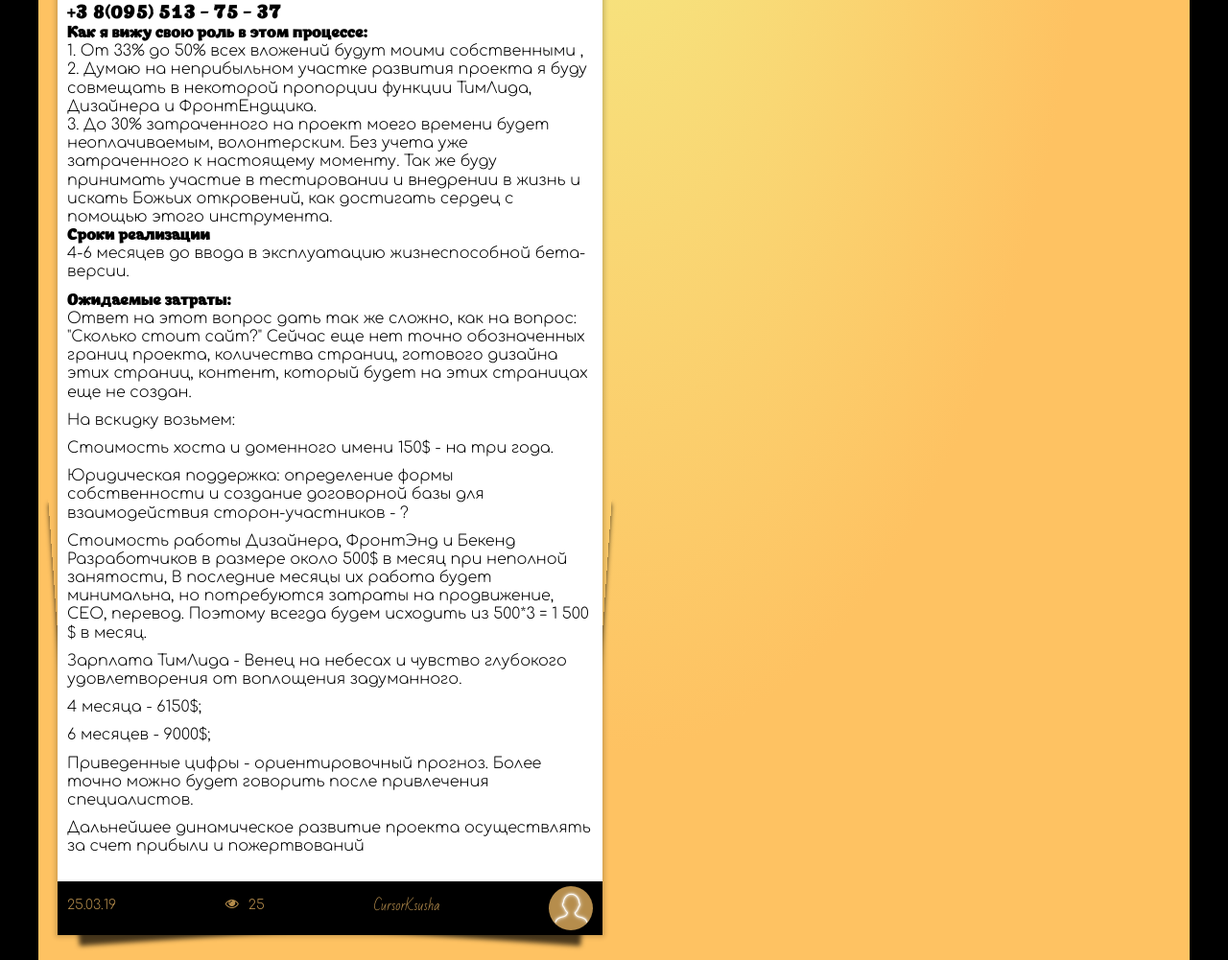
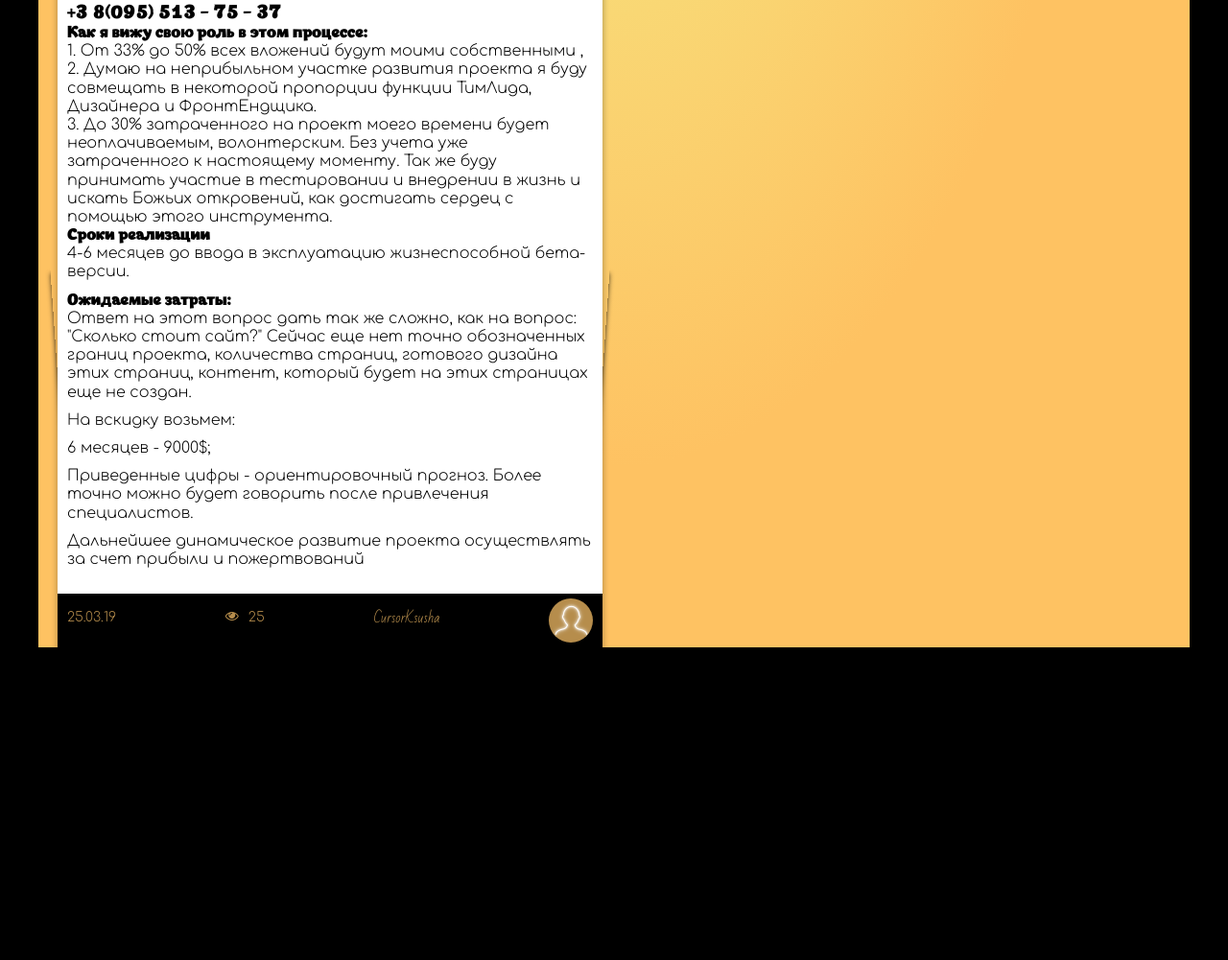
Before and after one commit to cursorksu/nedilka, a plain HTML site: page article1.html in a window 1280 px wide. Shown: the part 1593-2594 px from the top of the page at 96% size. After the commit the page ends 2294 px from the top, so only its background shows below. Drawn offline with nearby package versions, Linux system fonts and the light colour scheme; files whose address does not match are found by name; a web font is replaced by a local one.

Commit message:
minus money

```diff
--- a/article1.html
+++ b/article1.html
@@ -41,7 +41,7 @@
     </header>
     <section class="admin-panel">
         <h1 class="subtitle">Финансовая платформа проекта</h1>
-        <ul class="articles">
+        <ul class="article">
             <li class="articles_item">
                 <div class="articles_wrapper">
                     <div class="articles_title"></div>
@@ -117,13 +117,13 @@
                         </p>
                         <p>На вскидку возьмем:</p>
 
-                        <p>Стоимость хоста и доменного имени  150$ - на три года.</p>
-                        <p>Юридическая поддержка: определение формы собственности и создание договорной базы для взаимодействия сторон-участников - ?</p>
-                        <p>Стоимость работы  Дизайнера,  ФронтЭнд  и  Бекенд  Разработчиков в размере около 500$ в месяц при неполной занятости, В последние месяцы   их работа будет минимальна, но потребуются затраты на продвижение, СЕО, перевод.  Поэтому всегда будем исходить из 500*3 = 1 500 $ в месяц.
-                        </p>
-                        <p>Зарплата ТимЛида - Венец на небесах и чувство глубокого удовлетворения от воплощения задуманного.
-                        </p>
-                        <p>4 месяца - 6150$;</p>
+                        <!--<p>Стоимость хоста и доменного имени  150$ - на три года.</p>-->
+                        <!--<p>Юридическая поддержка: определение формы собственности и создание договорной базы для взаимодействия сторон-участников - ?</p>-->
+                        <!--<p>Стоимость работы  Дизайнера,  ФронтЭнд  и  Бекенд  Разработчиков в размере около 500$ в месяц при неполной занятости, В последние месяцы   их работа будет минимальна, но потребуются затраты на продвижение, СЕО, перевод.  Поэтому всегда будем исходить из 500*3 = 1 500 $ в месяц.-->
+                        <!--</p>-->
+                        <!--<p>Зарплата ТимЛида - Венец на небесах и чувство глубокого удовлетворения от воплощения задуманного.-->
+                        <!--</p>-->
+                        <!--<p>4 месяца - 6150$;</p>-->
                         <p>6 месяцев - 9000$;</p>
                         <p>Приведенные цифры - ориентировочный прогноз. Более точно можно будет говорить после привлечения специалистов.</p>
 
--- a/css/adminka.css
+++ b/css/adminka.css
@@ -373,10 +373,14 @@ h1 span{
 .flex-item [class*=" icon-"].active{
     color: rgba(254,194,98,1);
 }
+
 .articles{
     display: flex;
     flex-wrap: wrap;
     justify-content: space-between;
+}
+.article {
+    display: block;
 }
 .articles_item{
     flex-basis: 49%;
```
